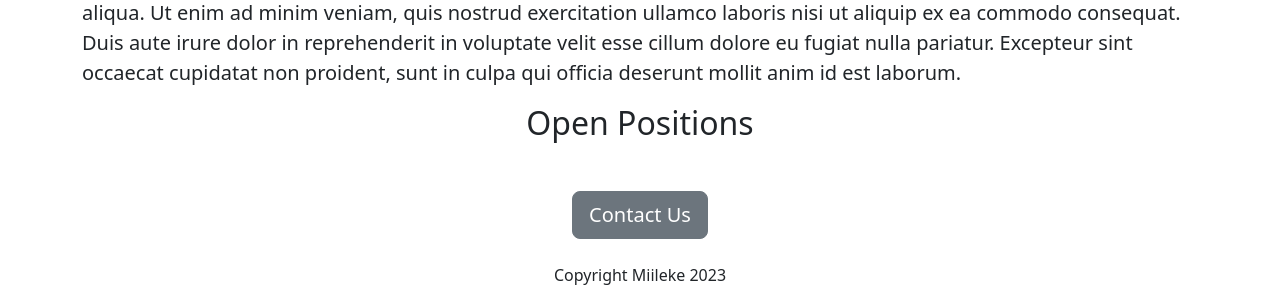
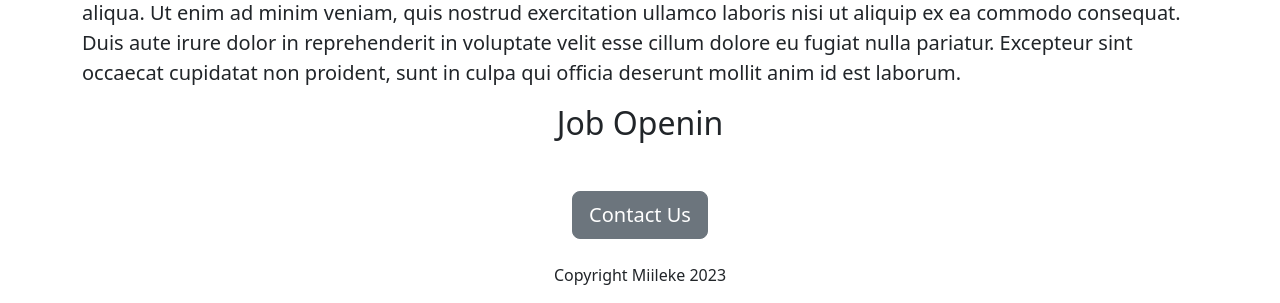
Before and after one commit to Miileke/jovian-careers-website, a Python web app: template templates/index.html in a window 1280 px wide. Shown: the part 542-845 px from the top of the page. Run offline with Jinja, Linux system fonts and the light colour scheme; the template is opened without the code that fills it, so the values that code supplies are empty.

Commit message:
changed to job openin

```diff
--- a/templates/index.html
+++ b/templates/index.html
@@ -21,7 +21,7 @@
     <p class="lead">Lorem ipsum dolor sit amet, consectetur adipiscing elit, sed do eiusmod tempor incididunt ut labore et dolore magna aliqua. Ut enim ad minim veniam, quis nostrud exercitation ullamco laboris nisi ut aliquip ex ea commodo consequat. Duis aute irure dolor in reprehenderit in voluptate velit esse cillum dolore eu fugiat nulla pariatur. Excepteur sint occaecat cupidatat non proident, sunt in culpa qui officia deserunt mollit anim id est laborum.
     </p>
     </div>
-    <h2 class="text-center mt-2 mb-4" >Open Positions</h2>
+    <h2 class="text-center mt-2 mb-4" >Job Openin</h2>
     <div>
       {% for job in jobs %}
       {% include 'jobitem.html' %}
```
